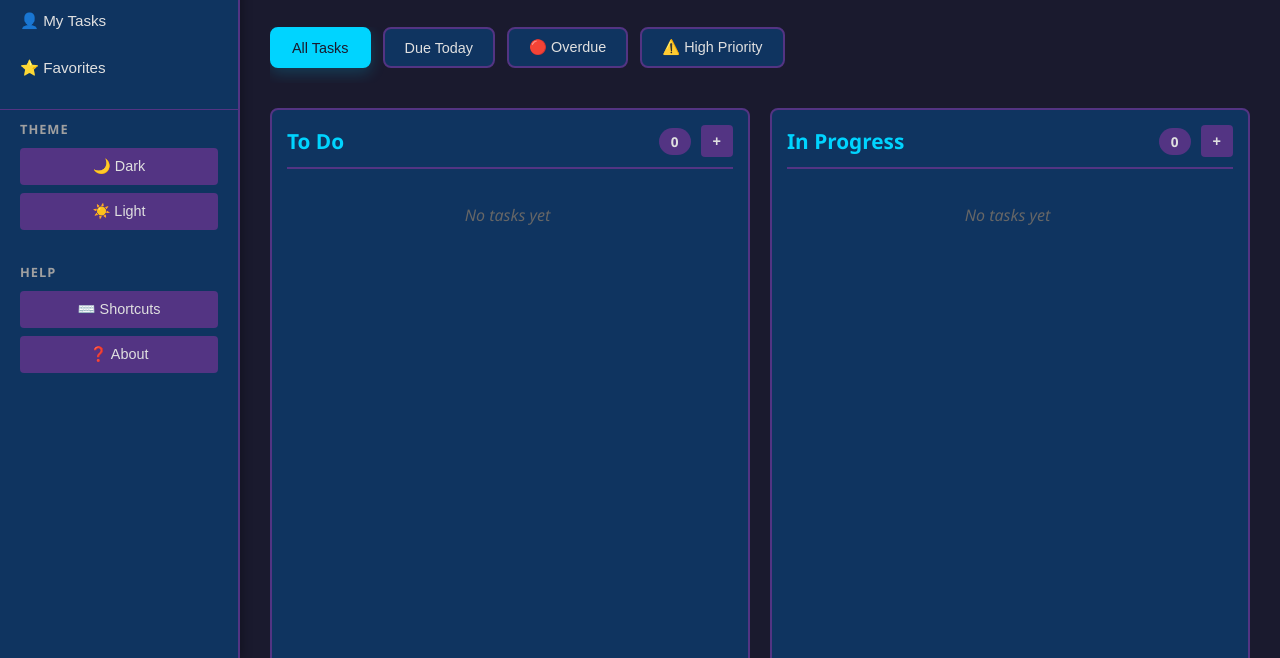
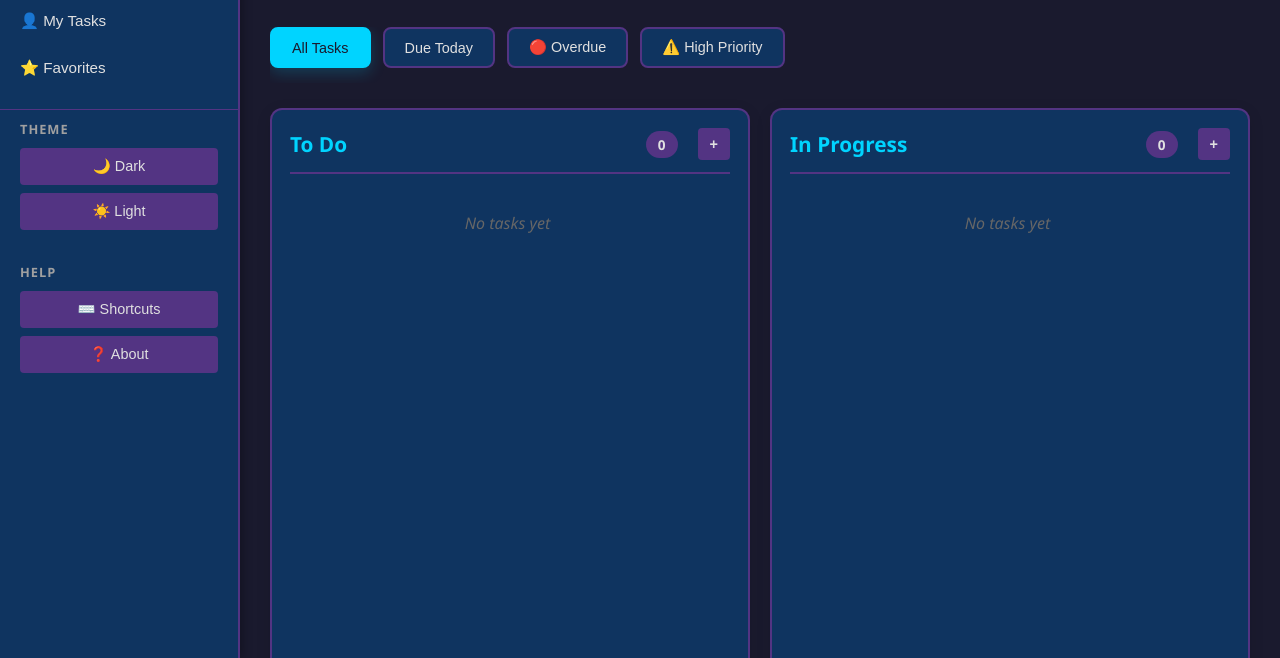
Before and after one commit to mohamedtarek64/JS-Kanban-Board, a plain HTML site: page index.html in a window 1280 px wide. Shown: the part 142-800 px from the top of the page. Drawn offline with Linux system fonts and the light colour scheme.

Commit message:
Style: Update column styles with improved background, border, and shadow effects for enhanced visual appeal

```diff
--- a/style.css
+++ b/style.css
@@ -299,33 +299,37 @@ body {
 }
 
 .column {
-    background: #0f3460;
-    border-radius: 8px;
-    padding: 15px;
-    border: 2px solid #533483;
+    background: var(--background-secondary);
+    border-radius: 12px;
+    padding: 18px;
+    border: 2px solid var(--border-color);
     display: flex;
     flex-direction: column;
     min-height: 600px;
-    transition: background 0.3s ease, transform 0.2s ease;
+    transition: all 0.3s ease;
+    box-shadow: 0 4px 15px rgba(0, 0, 0, 0.1);
 }
 
 .column:hover {
-    background: #1a4d7a;
-    transform: translateY(-2px);
+    border-color: var(--primary);
+    box-shadow: 0 8px 25px rgba(0, 212, 255, 0.1);
+    transform: translateY(-3px);
 }
 
 .column.drag-over {
-    background: #2a5a8f;
-    box-shadow: 0 0 15px rgba(0, 212, 255, 0.3);
+    background: rgba(0, 212, 255, 0.1);
+    border-color: var(--primary);
+    box-shadow: 0 0 20px rgba(0, 212, 255, 0.2);
 }
 
 .column-header {
     display: flex;
     justify-content: space-between;
     align-items: center;
-    margin-bottom: 15px;
-    padding-bottom: 10px;
-    border-bottom: 2px solid #533483;
+    margin-bottom: 18px;
+    padding-bottom: 12px;
+    border-bottom: 2px solid var(--border-color);
+    gap: 10px;
 }
 
 .column-title {
```
